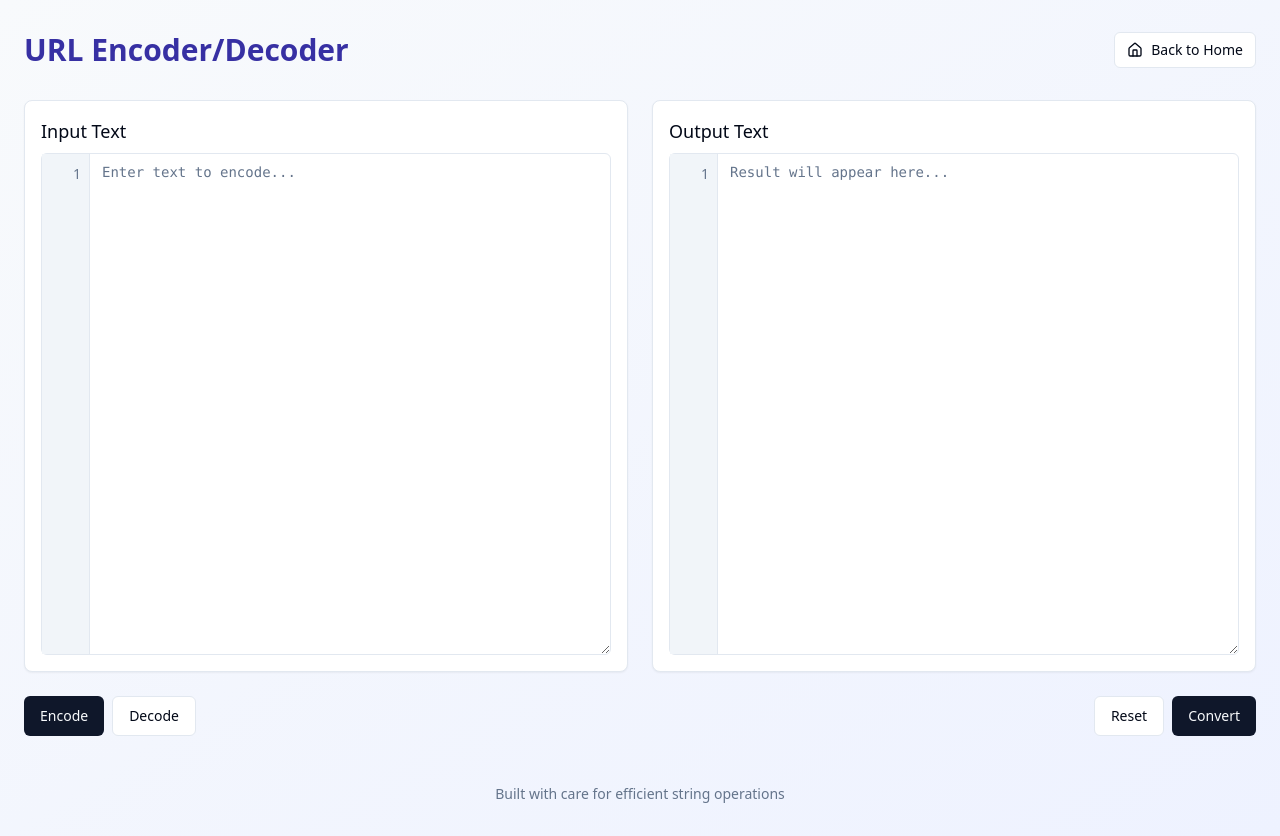
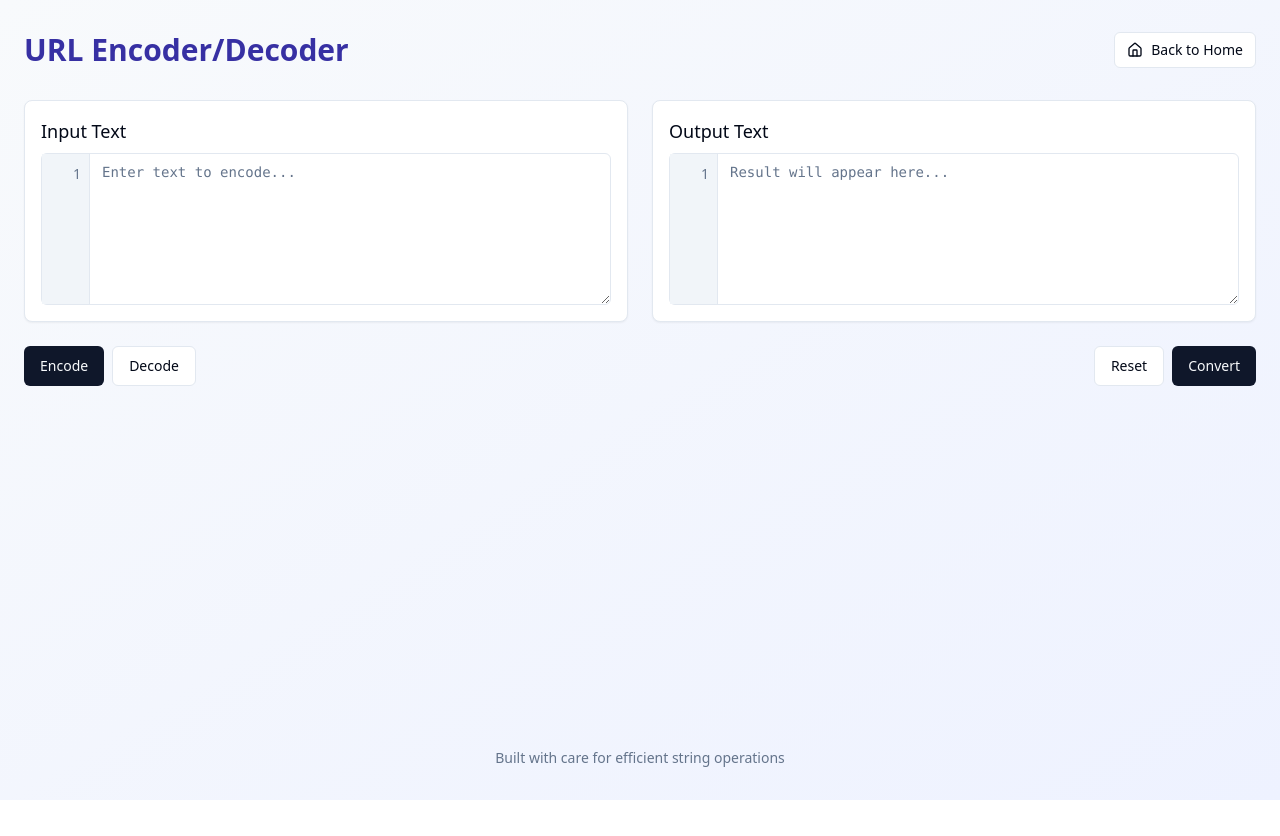
Before and after one commit to vmoustakakis/string-similarity-scrutinizer, a React (Vite) app: page /url-converter in a window 1280 px wide. After the commit the page ends 800 px from the top, so only its background shows below. Built offline with nearby package versions, Linux system fonts and the light colour scheme.

Commit message:
Adjust URL converter textarea height
Reduced the initial height of the textareas in the URL converter component.

```diff
--- a/src/components/URLConverter.tsx
+++ b/src/components/URLConverter.tsx
@@ -35,7 +35,7 @@ export function URLConverter() {
             placeholder={mode === 'encode' ? "Enter text to encode..." : "Enter text to decode..."}
             value={inputText}
             onChange={(e) => setInputText(e.target.value)}
-            className="min-h-[500px] font-mono"
+            className="min-h-[150px] font-mono"
             showLineNumbers={true}
           />
         </Card>
@@ -46,7 +46,7 @@ export function URLConverter() {
             placeholder="Result will appear here..."
             value={outputText}
             readOnly
-            className="min-h-[500px] font-mono"
+            className="min-h-[150px] font-mono"
             showLineNumbers={true}
           />
         </Card>
```
